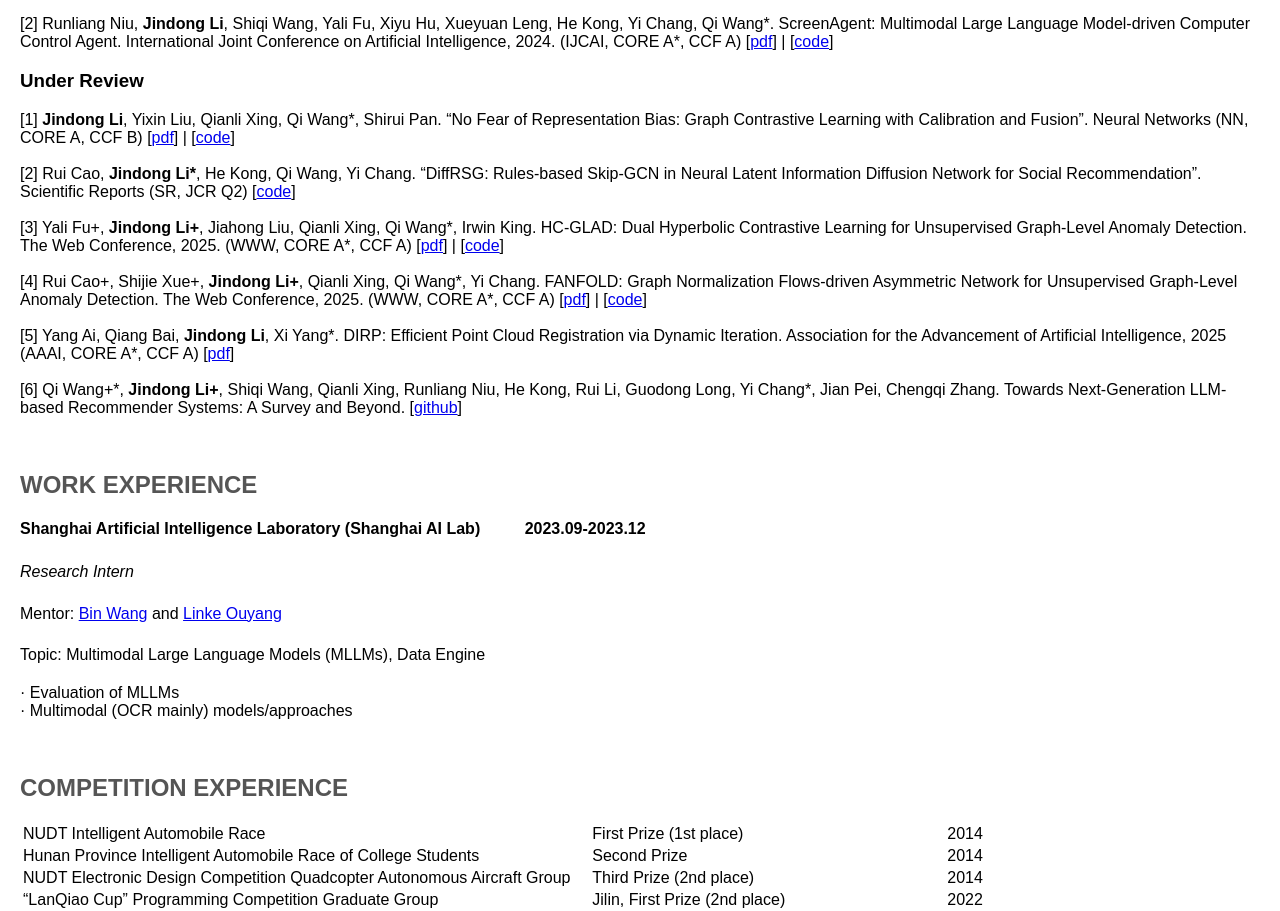
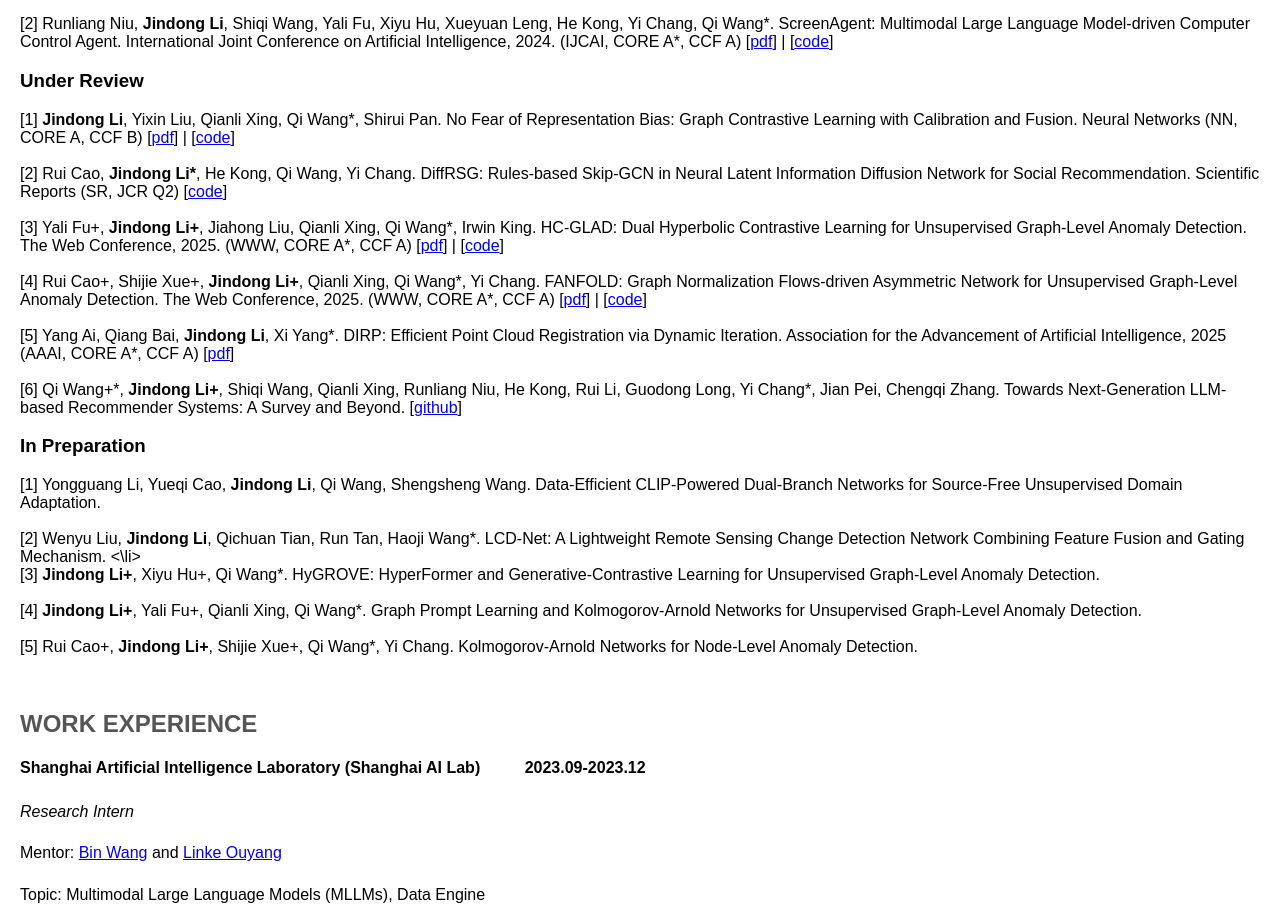
Before and after one commit to jindongli-Ai/jindongli-Ai.github.io, a plain HTML site: page index.html in a window 1280 px wide. Shown: the part 1175-2086 px from the top of the page. Drawn offline with Linux system fonts and the light colour scheme.

Commit message:
Update index.html

```diff
--- a/index.html
+++ b/index.html
@@ -54,15 +54,16 @@
             [<a href="https://github.com/niuzaisheng/ScreenAgent" target="_blank">code</a>]
         </li>
     </ul>
+
     <h3>Under Review</h3>
     <ul>
         <li>
-            [1] <Strong>Jindong Li</Strong>, Yixin Liu, Qianli Xing, Qi Wang*, Shirui Pan. “No Fear of Representation Bias: Graph Contrastive Learning with Calibration and Fusion”. Neural Networks (NN, CORE A, CCF B) [<a href="https://papers.ssrn.com/sol3/papers.cfm?abstract_id=4774833" target="_blank">pdf</a>] |
+            [1] <Strong>Jindong Li</Strong>, Yixin Liu, Qianli Xing, Qi Wang*, Shirui Pan. No Fear of Representation Bias: Graph Contrastive Learning with Calibration and Fusion. Neural Networks (NN, CORE A, CCF B) [<a href="https://papers.ssrn.com/sol3/papers.cfm?abstract_id=4774833" target="_blank">pdf</a>] |
             [<a href="https://github.com/jindongli-Ai/CANNON" target="_blank">code</a>]
         </li>
         <br>
         <li>
-            [2] Rui Cao, <Strong>Jindong Li*</Strong>, He Kong, Qi Wang, Yi Chang. “DiffRSG: Rules-based Skip-GCN in Neural Latent Information Diffusion Network for Social Recommendation”. Scientific Reports (SR, JCR Q2) [<a href="https://github.com/jindongli-Ai/DiffRSG" target="_blank">code</a>]
+            [2] Rui Cao, <Strong>Jindong Li*</Strong>, He Kong, Qi Wang, Yi Chang. DiffRSG: Rules-based Skip-GCN in Neural Latent Information Diffusion Network for Social Recommendation. Scientific Reports (SR, JCR Q2) [<a href="https://github.com/jindongli-Ai/DiffRSG" target="_blank">code</a>]
         </li>
         <br>
         <li>
@@ -82,6 +83,30 @@
         <li>
             [6] Qi Wang+*, <Strong>Jindong Li+</Strong>, Shiqi Wang, Qianli Xing, Runliang Niu, He Kong, Rui Li, Guodong Long, Yi Chang*, Jian Pei, Chengqi Zhang. Towards Next-Generation LLM-based Recommender Systems: A Survey and Beyond. [<a href="https://github.com/jindongli-Ai/Next-Generation-LLM-based-Recommender-Systems-Survey" target="_blank">github</a>]
         </li>
+    </ul>
+
+        <h3>In Preparation</h3>
+    <ul>
+        <li>
+            [1] Yongguang Li, Yueqi Cao, <Strong>Jindong Li</Strong>, Qi Wang, Shengsheng Wang. Data-Efficient CLIP-Powered Dual-Branch Networks for Source-Free Unsupervised Domain Adaptation.
+        </li>
+        <br>
+        <li>
+            [2] Wenyu Liu, <Strong>Jindong Li</Strong>, Qichuan Tian, Run Tan, Haoji Wang*. LCD-Net: A Lightweight Remote Sensing Change Detection Network Combining Feature Fusion and Gating Mechanism.
+        <\li>
+        <br>
+        <li>
+            [3] <Strong>Jindong Li+</Strong>, Xiyu Hu+, Qi Wang*. HyGROVE: HyperFormer and Generative-Contrastive Learning for Unsupervised Graph-Level Anomaly Detection.
+        </li>
+        <br>
+        <li>
+            [4] <Strong>Jindong Li+</Strong>, Yali Fu+, Qianli Xing, Qi Wang*. Graph Prompt Learning and Kolmogorov-Arnold Networks for Unsupervised Graph-Level Anomaly Detection.
+        </li>
+        <br>
+        <li>
+            [5] Rui Cao+, <Strong>Jindong Li+</Strong>, Shijie Xue+, Qi Wang*, Yi Chang. Kolmogorov-Arnold Networks for Node-Level Anomaly Detection.
+        </li>
+
     </ul>
     <br>
 
```
